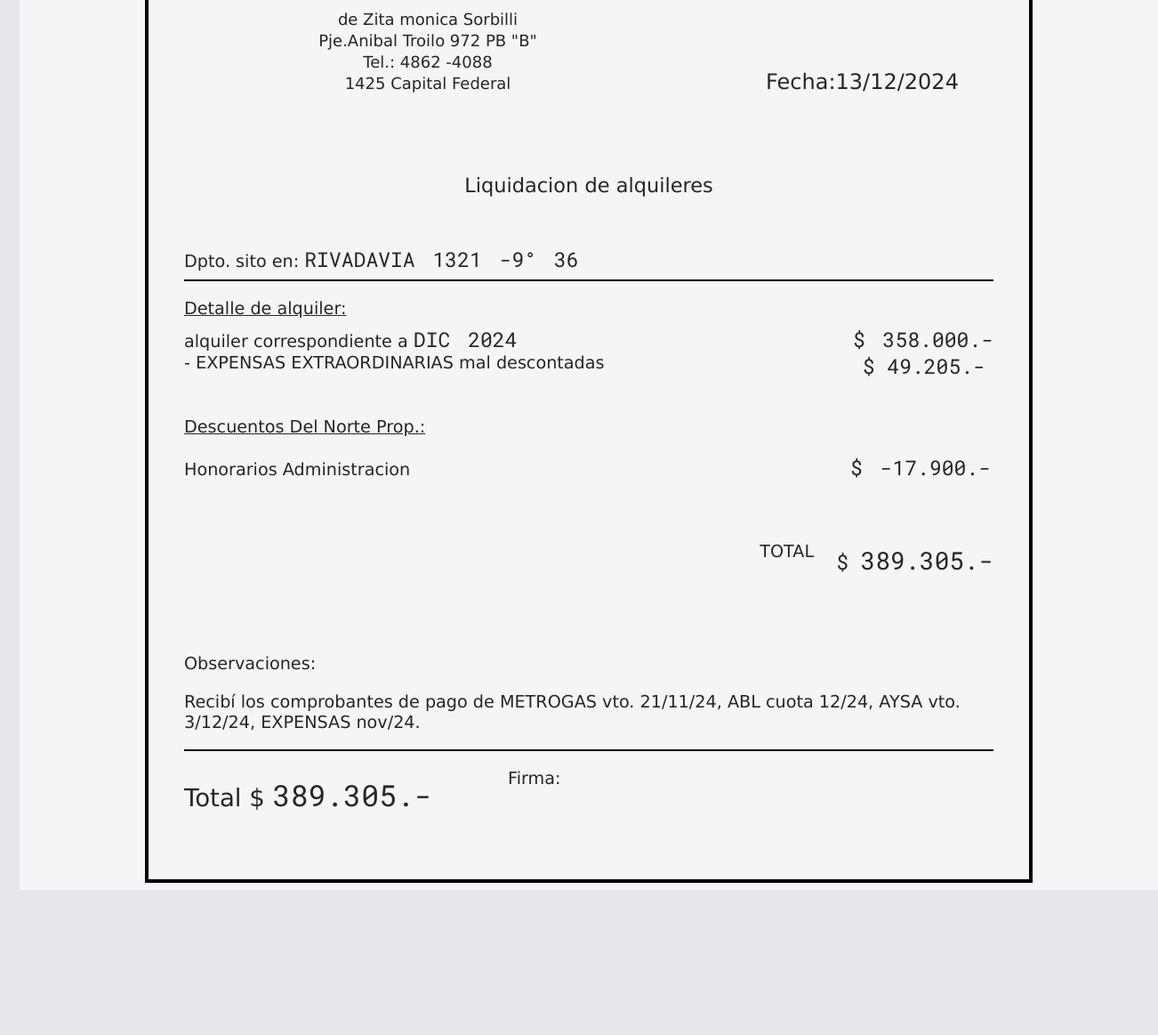
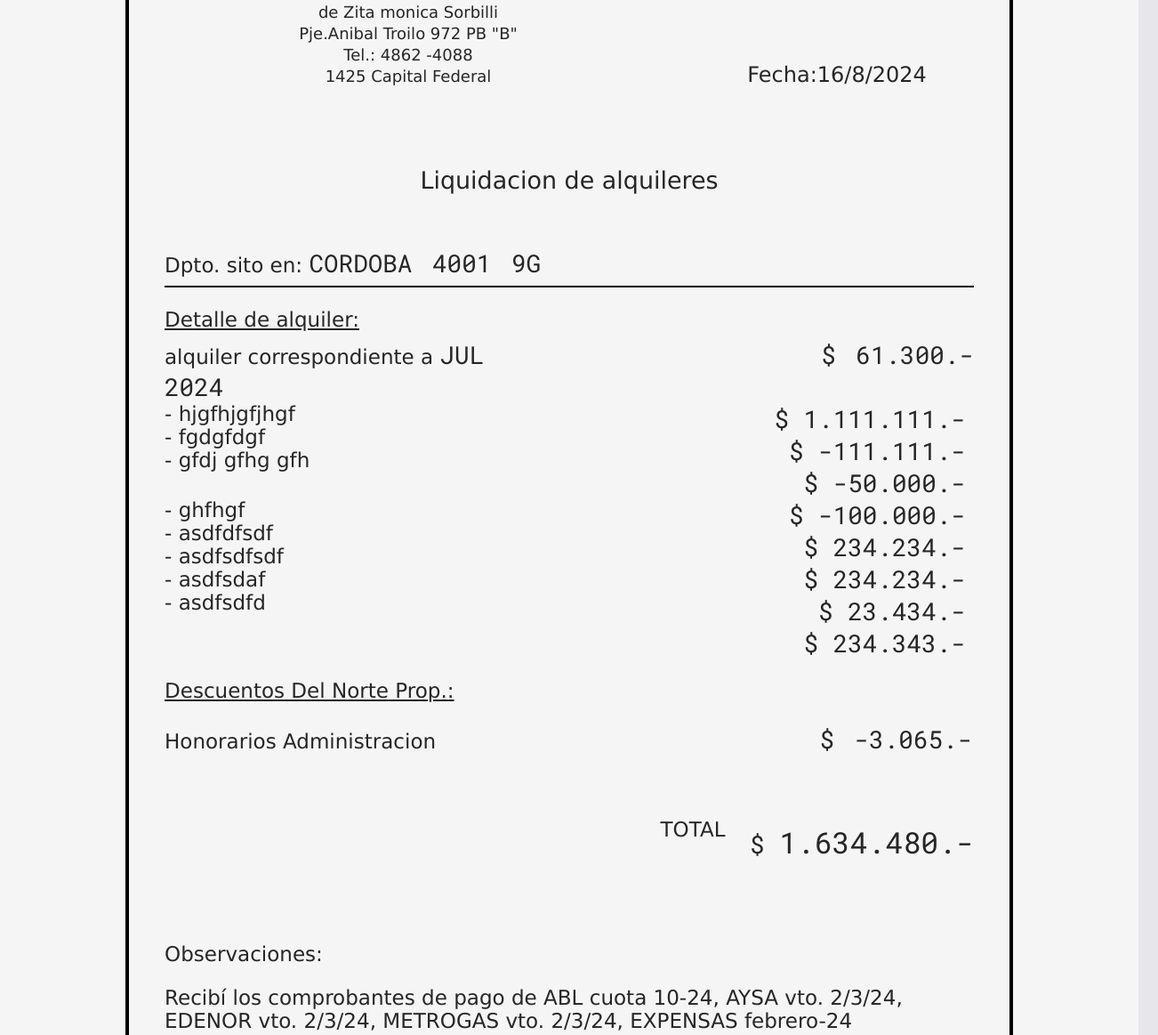
Before and after one commit to smamby/backendDNP, a website: page public/prueba.html in a window 1280 px wide. Shown: the part 338-1501 px from the top of the page at 89% size, 1302 px wide, since content can reach past the window. Before the commit the page ends 1360 px from the top, so only its background shows below. Drawn offline with Linux system fonts and the light colour scheme.

Commit message:
iniciando upgrade planilla y seguimiento de pago de servicios e impuestos v3

```diff
--- a/components/impPDF/network.js
+++ b/components/impPDF/network.js
@@ -24,8 +24,8 @@ router.post('/', (req,res)=>{
     orientation: 'portrait'
   }
   const filePath = path.join(__dirname, pathPDFs, filename)
-  //const filePathProduccion = path.join('file:///C:/Users/User/Documents/INMOBILIARIA/RECIBOS_Y_LIQUIDACIONES/mes_actual/',filename)
-  const filePathProduccion = path.join('../../Users/User/Documents/INMOBILIARIA/RECIBOS_Y_LIQUIDACIONES/mes_actual/',filename);
+  const filePathProduccion = path.join('../../pruebaPDF/',filename)
+  //const filePathProduccion = path.join('../../Users/User/Documents/INMOBILIARIA/RECIBOS_Y_LIQUIDACIONES/mes_actual/',filename);
   const cssPath = path.join(__dirname, '../../public/styles', 'impPDFincrustado.css');
   console.log(`[[filepath]] ${filePathProduccion}`)
 
--- a/public/assets/styles/imp.css
+++ b/public/assets/styles/imp.css
@@ -188,6 +188,7 @@ body {
     justify-content: right;
     text-align: end;
     width: 20%;
+    font-size: 17px;
 }
 .cont-detalle-Comi{
     width: 100%;
--- a/public/assets/styles/impPDF.css
+++ b/public/assets/styles/impPDF.css
@@ -188,6 +188,7 @@ body {
     justify-content: right;
     text-align: end;
     width: 20%;
+    font-size: 17px;
 }
 .cont-detalle-Comi{
     width: 100%;
--- a/public/prueba.html
+++ b/public/prueba.html
@@ -34,9 +34,9 @@ body {
     background-color: var(--primary);
     color: var(--secondary);
     font-family: Kanit;
-    font-style: normal
+    font-style: normal;
     font-weight: 400;
-    font-size: larger
+    font-size: larger;
     margin-left: auto;
     margin-right: auto;
 }
@@ -50,7 +50,7 @@ body {
     font-family: 'Lucida Sans', 'Lucida Sans Regular', 'Lucida Grande', 'Lucida Sans Unicode', Geneva, Verdana, sans-serif;
     font-style: normal;
     font-weight: 200;
-    font-size: larger
+    font-size: larger;
 }
 
 .inbody-inq, .inbody-prop{
@@ -60,7 +60,7 @@ body {
 #firstText{
     font-family: monospace !important;
     font-weight: 400;
-    font-size: larger
+    font-size: larger;
     margin: 0px;
     margin-bottom: 0px;
 }
@@ -407,7 +407,9 @@ body {
     width: 280px;
     display: block;
 }
-.logo,.inbody-index,.inputs,#comisionSelect,#imp,#mesAlq,#dateInput,#numInput,#pesos,#observacionesInput,#observacionesInput,#locador, #observaciones,#vence,.buttons,.controls,#observacionesInputProp{
+.logo,.inbody-index,.inputs,#comisionSelect,#imp,#mesAlq,#dateInput,#numInput,
+#pesos,#observacionesInput,#observacionesInput,#locador, #observaciones,
+#vence,.buttons,.controls,#observacionesInputProp, #cont-input-serv {
     display: none;
 }
 .bodyInt{
@@ -451,7 +453,6 @@ span {
     display: flexbox;
     justify-content: end;
 } */
-
 </style>
   </head>
   <body style="width: 628px">
@@ -478,9 +479,9 @@ span {
                 </div>
             </div>
             <div class="cont cont-num">
-                <div class="cont-n cont-numero" id="numero">N° 0000<p id="numProp">5999</p>
+                <div class="cont-n cont-numero" id="numero">N° 0000<p id="numProp">4489</p>
                 </div>
-                <div class="cont-n cont-fecha" id="fecha">Fecha: <p id="dateProp">13/12/2024</p></div>
+                <div class="cont-n cont-fecha" id="fecha">Fecha: <p id="dateProp">16/8/2024</p></div>
             </div>
         </div>
     </header>
@@ -489,7 +490,7 @@ span {
             <h3 id="title-liq">Liquidacion de alquileres </h3>
         </div>
         <div class="sitoEnProp" id="sitoEnProp">
-            <p>Dpto. sito en: <span id="dirDeptoAlq">RIVADAVIA 1321 -9° 36</span></p>
+            <p>Dpto. sito en: <span id="dirDeptoAlq">CORDOBA 4001 9G</span></p>
         </div>
         <p class="detalle-title"><u>Detalle de alquiler:</u></p>
         <!-- solo propietario -->
@@ -501,19 +502,19 @@ span {
         </div>
         <div class="cont-detalle-prop">
             <div class="cuerpo detalleProp" id="detalleProp">
-                <p>alquiler correspondiente a <span id="mesAlqProp">DIC 2024</span> </p>
+                <p>alquiler correspondiente a <span id="mesAlqProp">JUL 2024</span> </p>
             </div>
             <div class="montos">
-                <span class="" id="montoAlqProp">$ 358.000.-</span>
+                <span class="" id="montoAlqProp">$ 61.300.-</span>
             </div>
         </div>
         <div id="cont-new-det">
-            <div class="cont-detalle" id="cont-detalleProp" style="display: block;">- EXPENSAS EXTRAORDINARIAS  mal descontadas<br></div>
-            <div class="cont-montos" id="cont-montosProp" style="display: flex;">$ 49.205.-<br></div>
+            <div class="cont-detalle" id="cont-detalleProp" style="display: block;">- hjgfhjgfjhgf<br>- fgdgfdgf<br>- gfdj  gfhg gfh<br></div>
+            <div class="cont-montos" id="cont-montosProp" style="display: flex;">$ 1.111.111.-<br>$ -111.111.-<br>$ -50.000.-<br></div>
         </div>
-        <div id="cont-new-det-only-prop">
-            <div class="cont-detalle" id="cont-detalleOnlyProp"></div>
-            <div class="cont-montosOP" id="cont-montosOnlyProp"></div>
+        <div id="cont-new-det-only-prop" style="display: flex;">
+            <div class="cont-detalle" id="cont-detalleOnlyProp" style="display: block;">- ghfhgf<br>- asdfdfsdf<br>- asdfsdfsdf<br>- asdfsdaf<br>- asdfsdfd<br></div>
+            <div class="cont-montosOP" id="cont-montosOnlyProp" style="display: flex;">$ -100.000.-<br>$ 234.234.-<br>$ 234.234.-<br>$ 23.434.-<br>$ 234.343.-<br></div>
         </div>
         <!-- <div class="cont-detalle">
             <div class="cuerpo detalle">
@@ -544,7 +545,7 @@ span {
                 </span></p>
             </div>
             <div class="montos">
-                <span class="montoComi" id="montoComision">$ -17.900.-</span>
+                <span class="montoComi" id="montoComision">$ -3.065.-</span>
             </div>
         </div>
 
@@ -553,17 +554,17 @@ span {
                 <p>TOTAL</p>
             </div>
             <div class="cont-total-det">
-                <p class="total">$ <span id="totalDetProp">389.305.-</span></p>
+                <p class="total">$ <span id="totalDetProp">1.634.480.-</span></p>
             </div>
         </div>
         <div class="observaciones">
-            <p>Observaciones: </p><p id="obsProp">Recibí los comprobantes de pago de METROGAS vto. 21/11/24, ABL cuota 12/24, AYSA vto. 3/12/24, EXPENSAS nov/24.</p><p></p>
+            <p>Observaciones: </p><p id="obsProp">Recibí los comprobantes de pago de ABL cuota 10-24, AYSA vto. 2/3/24, EDENOR vto. 2/3/24, METROGAS  vto. 2/3/24, EXPENSAS febrero-24</p><p></p>
             <!-- <textarea name="observaciones" id="observacionesInputProp" cols="60" rows="2"></textarea> -->
 
         </div>
         <div class="cont-firma-total-prop">
             <div class="cont-total-prop">
-                <p>Total  $ <span id="total-finalProp">389.305.-</span></p>
+                <p>Total  $ <span id="total-finalProp">1.634.480.-</span></p>
             </div>
             <div class="cont-firma-prop">
                 <p>Firma:  </p><p id="firma-final"></p><p></p>
--- a/public/styles/imp.css
+++ b/public/styles/imp.css
@@ -219,7 +219,8 @@ body {
     margin: 0px;
     justify-content: right;
     text-align: end;
-    width: 30%;
+    width: 35%;
+    font-size: 17.7px;
 }
 .cont-detalle-Comi{
     width: 100%;
@@ -236,6 +237,7 @@ body {
     width: 30%;
     text-align: end;
     justify-content: end;
+    font-size: 17px;
 }
 .montos{
     width: 30%;
--- a/public/styles/impPDF.css
+++ b/public/styles/impPDF.css
@@ -156,6 +156,7 @@ body {
 }
 .detalle p, .monto{
     margin: 0px;
+    font-size: 17.7px;
 }
 .inputs{
     margin-bottom: 12px;
@@ -194,8 +195,7 @@ body {
     margin-right: 32px;
     margin: 0px;
 }
-.montos, #montoAlqProp, #cont-montos{
-
+.montos, #montoAlqProp, #cont-montos {
     width: 30%;
     justify-items: flex-end;
     text-align: end;
@@ -220,6 +220,7 @@ body {
     justify-content: right;
     text-align: end;
     width: 30%;
+    font-size: 17.7px;
 }
 .cont-detalle-Comi{
     width: 100%;
@@ -231,11 +232,13 @@ body {
 }
 #cont-detalleProp, #cont-detalleOnlyProp{
     width: 70%;
+    font-size: 15px;
 }
 #cont-montosProp, #cont-montosOnlyProp{
     width: 30%;
     text-align: end;
     justify-content: end;
+    font-size: 17px;
 }
 .montos{
     width: 30%;
@@ -258,8 +261,9 @@ body {
 }
 .total-text p{
     justify-items: end;
-    width: 80%;
+    /* width: 80%; */
     margin-right: 32px;
+    font-size: 17.7px;
 }
 .cont-firma-total-prop {
     display: flex;
@@ -363,14 +367,14 @@ span {
     color: var(--secondary);
     font-family: Roboto Mono;
     font-weight: 500;
-    font-size: small;
+    font-size: 17.7px;
     text-align: end;
 }
 .cont-montos, #montoAlqProp, .cont-montosOP, .montoComi, .total {
     color: var(--secondary);
     font-family: Roboto Mono;
     font-weight: 500;
-    font-size: small ;
+    font-size: 17.7px;
     text-align: end;
 }
 .monto, #montoAlqProp {
--- a/public/styles/inq.css
+++ b/public/styles/inq.css
@@ -208,6 +208,7 @@ body {
     width: 30%;
     text-align: end;
     justify-content: end;
+    font-size: 17.7px;
 }
 .cont-detalle-Alq{
     display: flex;
@@ -243,6 +244,7 @@ body {
     justify-content: end;
     text-align: end;
     width: 30%;
+    font-size: 17.7px;
 }
 .montos{
     width: 30%;
```
